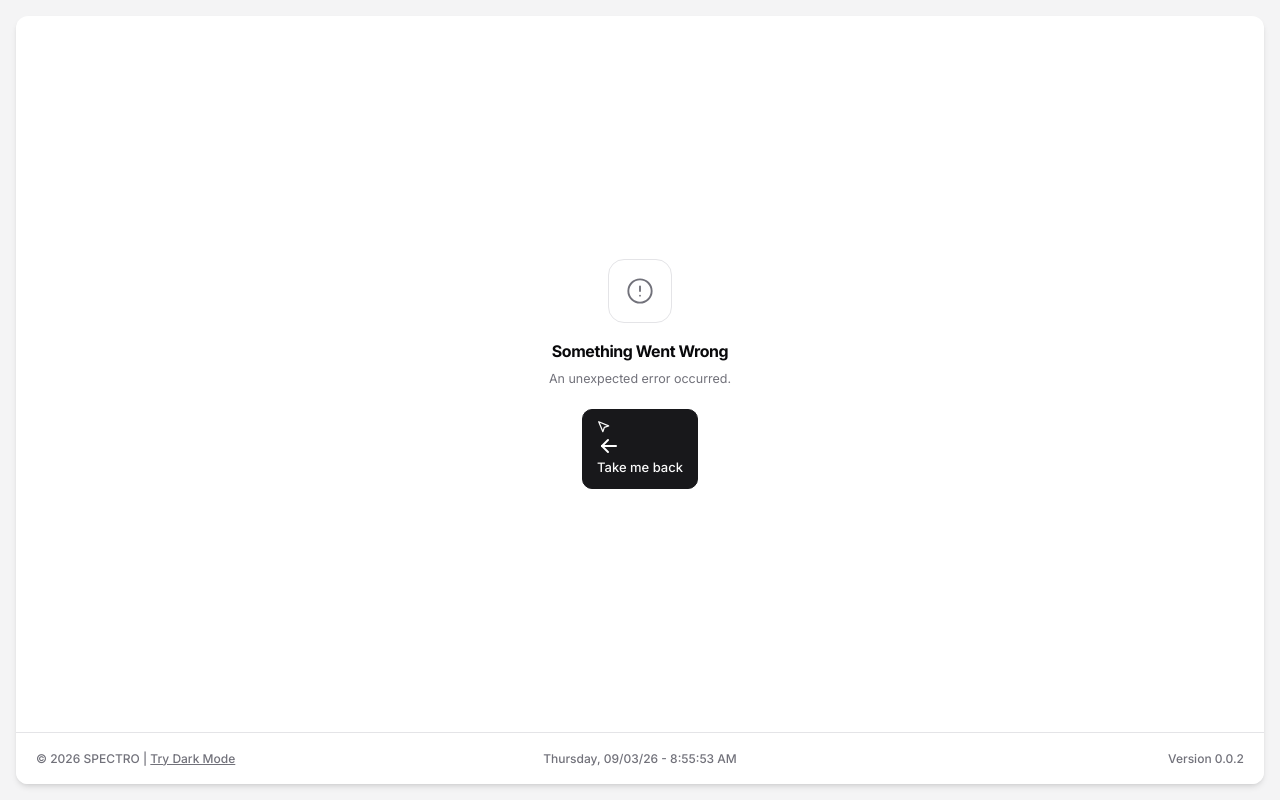
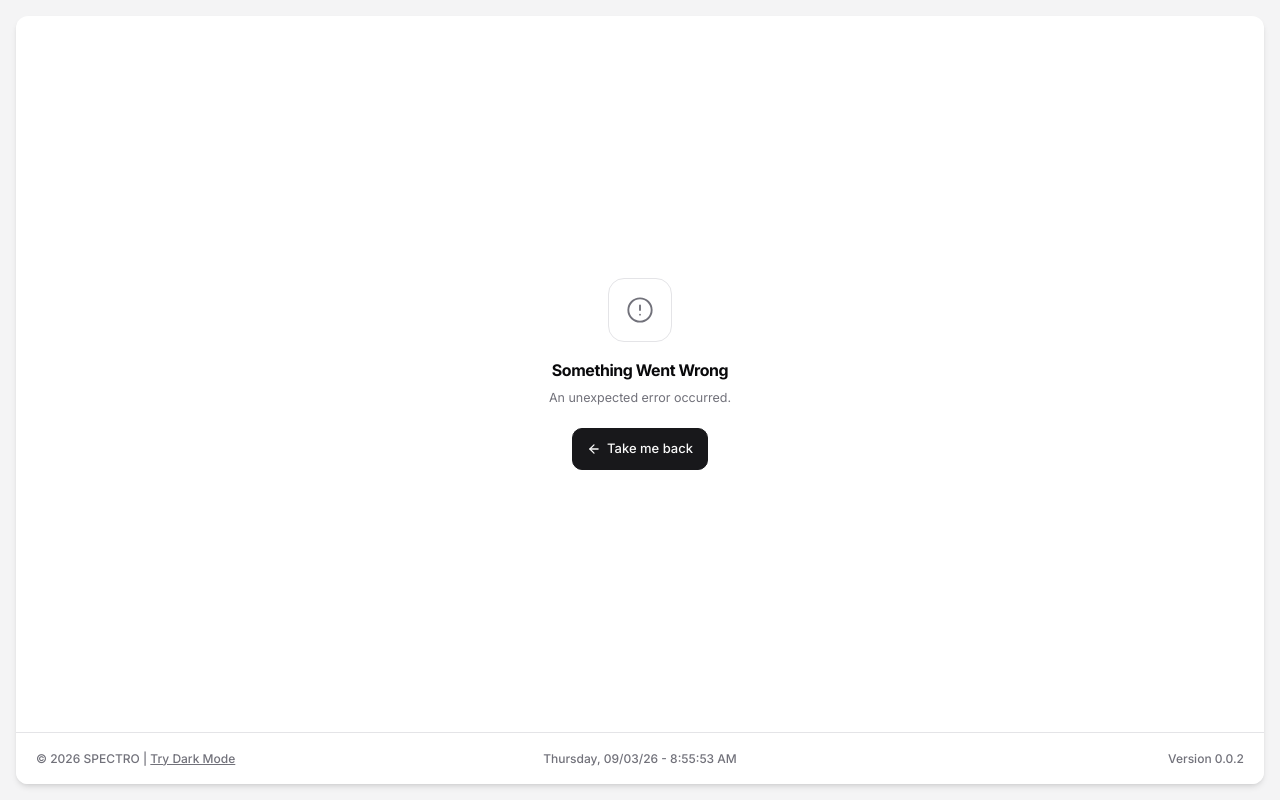
Before and after one commit to Masterbatch-Philippines-Inc/Spectro, a Django app: template templates/handlers/status.html in a window 1280 px wide. Run offline with Django 5.2, Linux system fonts and the light colour scheme; the template is opened without the code that fills it, so the values that code supplies are empty; style sheets or scripts are compiled from the project's sources.

Commit message:
fix: icon alignment in status pages

```diff
--- a/templates/handlers/status.html
+++ b/templates/handlers/status.html
@@ -7,10 +7,9 @@
     <div id="statusIcon" class="w-16 h-16 rounded-2xl border-[1.5px] border-border flex items-center justify-center text-muted-foreground mx-auto mb-4"></div>
     <h2 id="statusHeadline" class="text-[16px] font-bold tracking-tight mb-1.5">-</h2>
     <p id="statusMessage" class="text-[12.5px] text-muted-foreground mb-5 leading-relaxed">—</p>
-    <button id="statusBackBtn" type="button" class="btn bg-primary text-primary-foreground border border-primary text-[13px] font-medium py-2.5 px-3.5 rounded-lg cursor-pointer hover:opacity-90 transition inline-block">
-      <svg width="14" height="14" viewBox="0 0 24 24" fill="none" stroke="currentColor" stroke-width="2.2" stroke-linecap="round" stroke-linejoin="round"><path d="M3 3l7.07 16.97 2.51-7.39 7.39-2.51L3 3z"></path></svg>
-      <svg xmlns="http://www.w3.org/2000/svg" width="24" height="24" viewBox="0 0 24 24" fill="none" stroke="#ffffff" stroke-width="2" stroke-linecap="round" stroke-linejoin="round" class="icon icon-tabler icons-tabler-outline icon-tabler-arrow-left"><path stroke="none" d="M0 0h24v24H0z" fill="none" /><path d="M5 12l14 0" /><path d="M5 12l6 6" /><path d="M5 12l6 -6" /></svg>
-      Take me back
+    <button id="statusBackBtn" type="button" class="btn bg-primary text-primary-foreground border border-primary text-[13px] font-medium py-2.5 px-3.5 rounded-lg cursor-pointer hover:opacity-90 transition inline-flex items-center gap-1.5">
+      <svg width="14" height="14" viewBox="0 0 24 24" fill="none" stroke="currentColor" stroke-width="2.2" stroke-linecap="round" stroke-linejoin="round"><line x1="19" y1="12" x2="5" y2="12"/><polyline points="12 19 5 12 12 5"/></svg>
+      <span>Take me back</span>
     </button>
   </div>
 </div>
```
